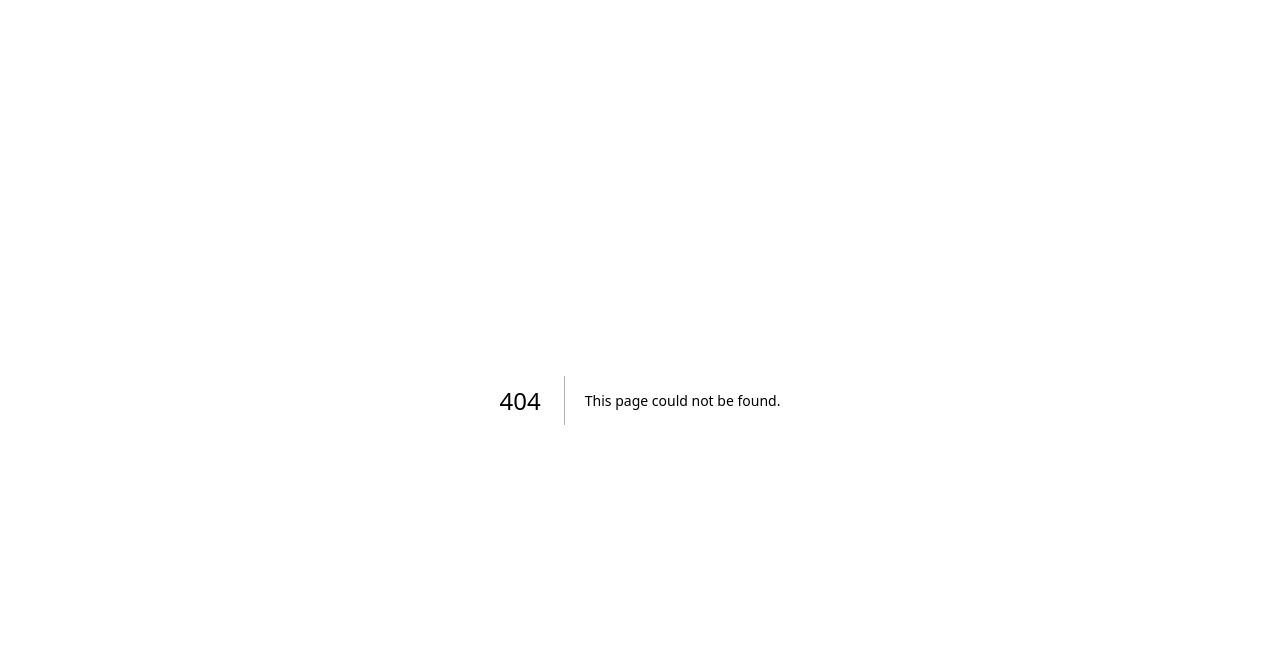
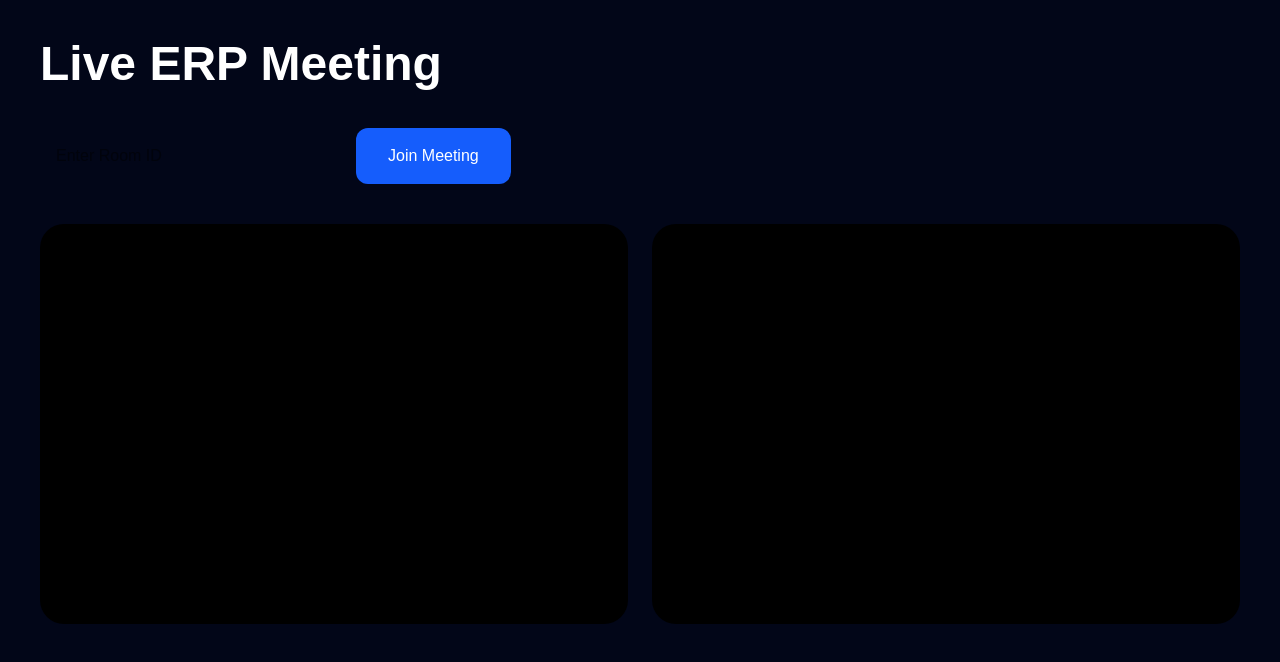
Before and after one commit to hetavantani-2205/amdox-erp, a Next.js app in the folder frontend/: page /meeting in a window 1280 px wide. Before the commit this address had no page. Shown: the top 662 px of the page. Built offline with nearby package versions, Linux system fonts and the light colour scheme; no server answers.

Commit message:
video meeting

```diff
--- a/frontend/package.json
+++ b/frontend/package.json
@@ -13,9 +13,11 @@
     "axios": "^1.16.1",
     "lucide-react": "^1.16.0",
     "next": "16.2.5",
+    "peerjs": "^1.5.5",
     "react": "19.2.4",
     "react-dom": "19.2.4",
     "react-hook-form": "^7.75.0",
+    "socket.io-client": "^4.8.3",
     "zod": "^4.4.3",
     "zustand": "^5.0.13"
   },
--- a/frontend/src/app/dashboard/page.tsx
+++ b/frontend/src/app/dashboard/page.tsx
@@ -95,6 +95,14 @@ export default function DashboardPage() {
 
             </div>
           </Link>
+
+          <Link href="/meeting">
+  <div className="flex items-center gap-3 hover:bg-slate-800 p-4 rounded-2xl cursor-pointer transition">
+
+    🎥 Meetings
+
+  </div>
+</Link>
 
           <Link href="/settings">
             <div className="flex items-center gap-3 hover:bg-slate-800 p-4 rounded-2xl cursor-pointer transition">
--- /dev/null
+++ b/frontend/src/app/meeting/page.tsx
@@ -0,0 +1,184 @@
+'use client';
+
+import {
+  useEffect,
+  useRef,
+  useState,
+} from 'react';
+
+import Peer from 'peerjs';
+
+import io from 'socket.io-client';
+
+const socket = io(
+  process.env.NEXT_PUBLIC_API_URL
+);
+
+export default function MeetingPage() {
+
+  const myVideo =
+    useRef<HTMLVideoElement>(null);
+
+  const userVideo =
+    useRef<HTMLVideoElement>(null);
+
+  const [roomId, setRoomId] =
+    useState('');
+
+  const [joined, setJoined] =
+    useState(false);
+
+  const peerRef = useRef<any>();
+
+  const streamRef = useRef<any>();
+
+  const joinMeeting = async () => {
+
+    const stream =
+      await navigator.mediaDevices
+        .getUserMedia({
+          video: true,
+          audio: true,
+        });
+
+    streamRef.current = stream;
+
+    if (myVideo.current) {
+
+      myVideo.current.srcObject = stream;
+
+    }
+
+    const peer =
+      new Peer(undefined, {
+        host: 'peerjs-server.herokuapp.com',
+        secure: true,
+        port: 443,
+      });
+
+    peer.on('open', (id) => {
+
+      socket.emit(
+        'join-room',
+        roomId,
+        id
+      );
+
+    });
+
+    socket.on(
+      'user-connected',
+      (userId: string) => {
+
+        const call =
+          peer.call(userId, stream);
+
+        call.on('stream', (remoteStream) => {
+
+          if (userVideo.current) {
+
+            userVideo.current.srcObject =
+              remoteStream;
+
+          }
+
+        });
+      }
+    );
+
+    peer.on('call', (call) => {
+
+      call.answer(stream);
+
+      call.on('stream', (remoteStream) => {
+
+        if (userVideo.current) {
+
+          userVideo.current.srcObject =
+            remoteStream;
+
+        }
+
+      });
+    });
+
+    peerRef.current = peer;
+
+    setJoined(true);
+  };
+
+  return (
+
+    <div className="min-h-screen bg-slate-950 text-white p-10">
+
+      <h1 className="text-5xl font-bold mb-10">
+
+        Live ERP Meeting
+
+      </h1>
+
+      {!joined && (
+
+        <div className="flex gap-4 mb-10">
+
+          <input
+            type="text"
+            placeholder="Enter Room ID"
+            value={roomId}
+            onChange={(e) =>
+              setRoomId(e.target.value)
+            }
+            className="
+              p-4
+              rounded-xl
+              text-black
+              w-[300px]
+            "
+          />
+
+          <button
+            onClick={joinMeeting}
+            className="
+              bg-blue-600
+              px-8
+              rounded-xl
+            "
+          >
+            Join Meeting
+          </button>
+
+        </div>
+      )}
+
+      <div className="grid grid-cols-2 gap-6">
+
+        <video
+          ref={myVideo}
+          autoPlay
+          muted
+          className="
+            rounded-3xl
+            bg-black
+            w-full
+            h-[400px]
+            object-cover
+          "
+        />
+
+        <video
+          ref={userVideo}
+          autoPlay
+          className="
+            rounded-3xl
+            bg-black
+            w-full
+            h-[400px]
+            object-cover
+          "
+        />
+
+      </div>
+
+    </div>
+  );
+}
```
Also changed, not shown: 1 other file (tests, documents, lock files or other folders).
